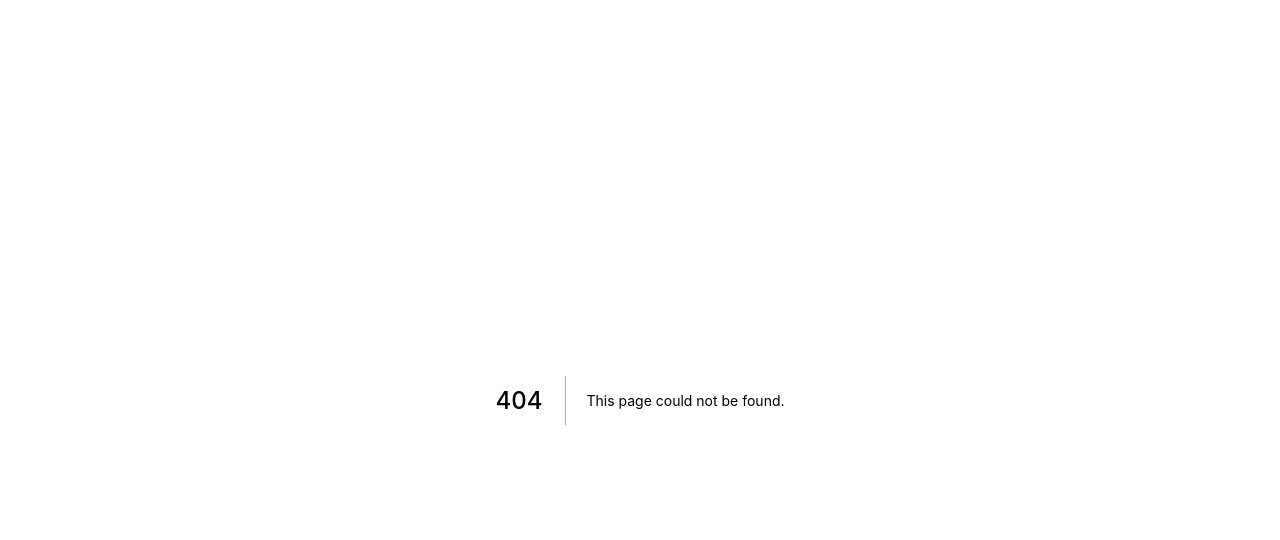
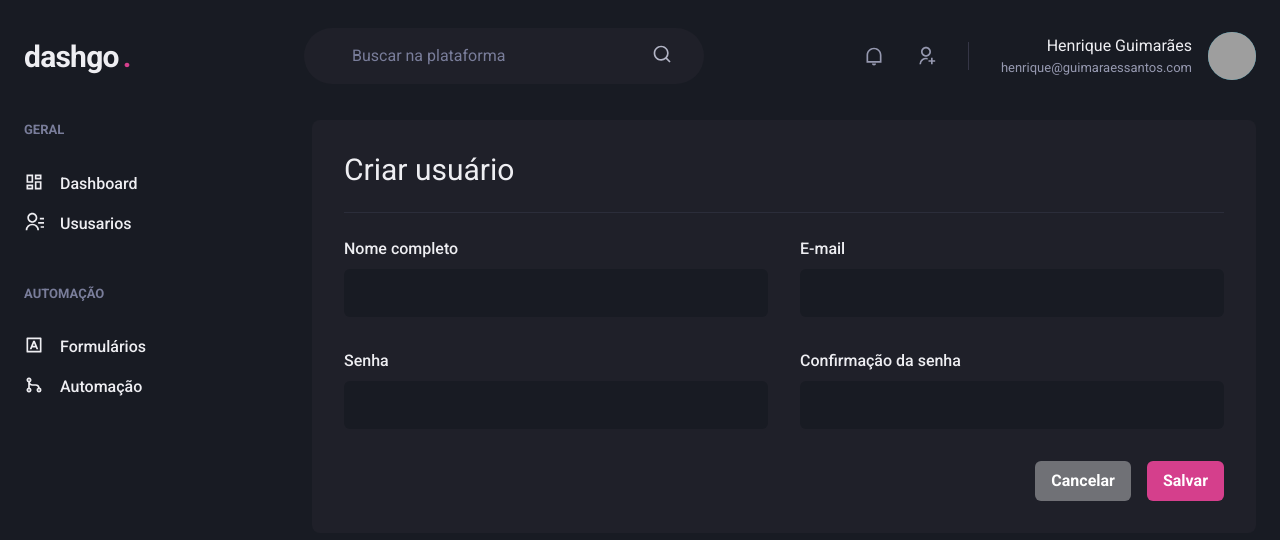
Before and after one commit to henriqueogs/dashgo, a Next.js app: page /users/create in a window 1280 px wide. Before the commit this address had no page. Shown: the top 540 px of the page. Built offline with nearby package versions, Linux system fonts and the light colour scheme; grey boxes are pictures that could not be loaded.

Commit message:
Criação da página para adicionar usuários

```diff
--- /dev/null
+++ b/src/pages/users/create.tsx
@@ -0,0 +1,40 @@
+import { Box, Flex, Heading,Divider, VStack, SimpleGrid, HStack, Button } from "@chakra-ui/react";
+import { Input } from "../../components/Form/Input";
+import { Header } from "../../components/Header";
+import { Sidebar } from "../../components/Sidebar";
+
+export default function CreateUSer() {
+  return (
+    <Box>
+      <Header />
+      <Flex w="100%" my="6" maxWidth={1480} mx="auto" px="6">
+        <Sidebar />
+        <Box flex="1" borderRadius={8} bg="gray.800" p="8">
+            <Heading size="lg" fontWeight="normal" >
+                Criar usuário
+            </Heading>
+            <Divider my="6" borderColor="gray.700" />
+            <VStack spacing="8">
+                <SimpleGrid minChildWidth="240px" spacing="8" width="100%">
+                    <Input name="name" label="Nome completo" />
+                    <Input name="email" type="email" label="E-mail" />
+                </SimpleGrid>
+
+                <SimpleGrid minChildWidth="240px" spacing="8" width="100%">
+                    <Input name="password" type="password" label="Senha" />
+                    <Input name="password_confirmation" type="password" label="Confirmação da senha" />
+                </SimpleGrid>
+            </VStack>
+
+            <Flex mt="8" justify="flex-end">
+                <HStack spacing="4">
+                    <Button colorScheme="whiteAlpha">Cancelar</Button>
+                    <Button colorScheme="pink">Salvar</Button>
+                </HStack>
+
+            </Flex>
+        </Box>
+      </Flex>
+    </Box>
+  );
+}
```
